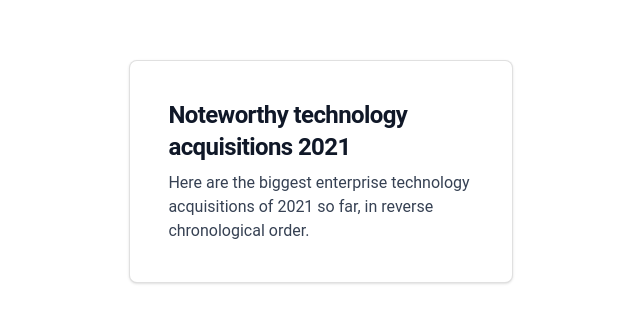
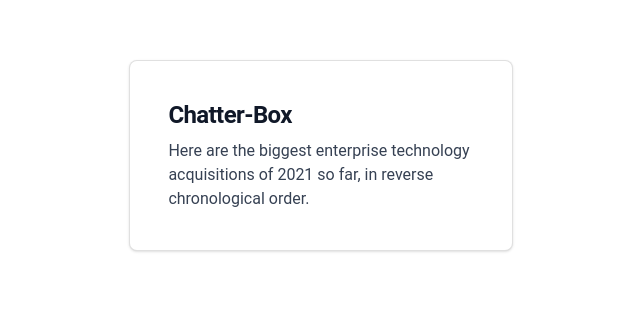
Before and after one commit to Jetrossgalinato/Chatter-box, a Vue app: page / in a window 1280 px wide. Shown: the part 132-454 px from the top of the page, without its empty margins (319-959 px from the left). Built offline with nearby package versions, Linux system fonts and the light colour scheme.

Commit message:
changed card title

```diff
--- a/src/views/Forms/LoginForm.vue
+++ b/src/views/Forms/LoginForm.vue
@@ -4,7 +4,7 @@
     class="card block max-w-sm p-6 bg-white border border-gray-200 rounded-lg shadow-sm hover:bg-gray-100 dark:bg-gray-800 dark:border-gray-700 dark:hover:bg-gray-700"
   >
     <h5 class="mb-2 text-2xl font-bold tracking-tight text-gray-900 dark:text-white">
-      Noteworthy technology acquisitions 2021
+      Chatter-Box
     </h5>
     <p class="font-normal text-gray-700 dark:text-gray-400">
       Here are the biggest enterprise technology acquisitions of 2021 so far, in reverse
```
